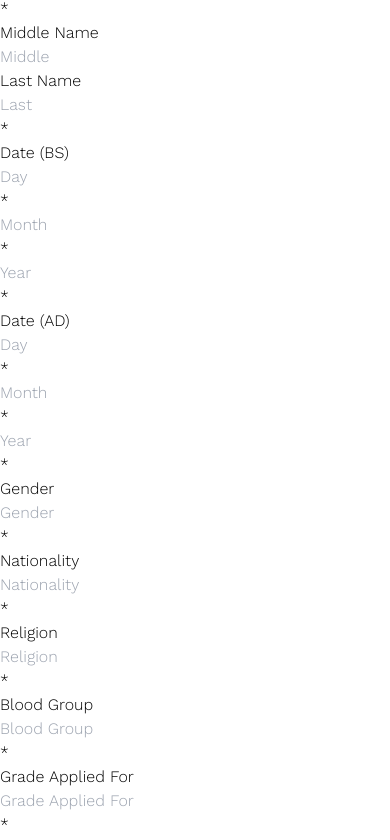
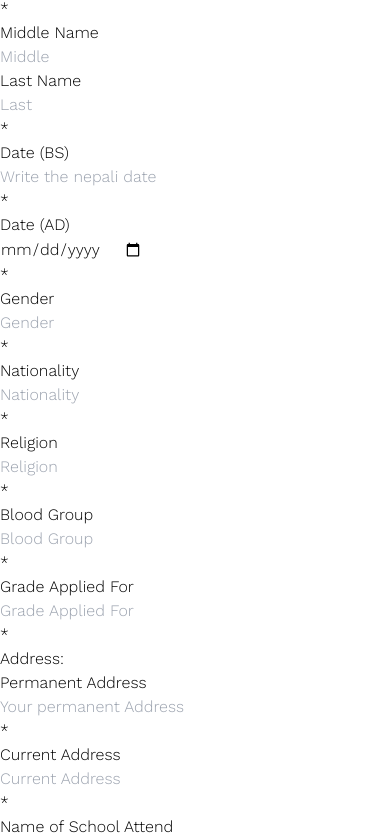
Before and after one commit to prachanda482244/internship-2024, a React (Vite) app in the folder internship-project/: page /login in a window 390 px wide. Shown: the part 1216-2056 px from the top of the page. Built offline with nearby package versions, Linux system fonts and the light colour scheme.

Commit message:
make the form responsive

```diff
--- a/internship-project/src/App.jsx
+++ b/internship-project/src/App.jsx
@@ -1,14 +1,13 @@
 import { Route, Routes } from 'react-router-dom'
 import Navbar from './components/Navbar'
 // import Home from './pages/Home'
-import Login from './pages/Login'
+// import Login from './pages/Login'
 import FormikForm from './Formik/FormikForm'
 
 const App = () => {
   return (
     <div>
       <Navbar />
-      <FormikForm />
       <Routes>
         {/* <Route path='/' element={<Home />} /> */}
         <Route path='/alummi' element={"Allummi"} />
@@ -17,7 +16,7 @@ const App = () => {
         <Route path='/notice' element={"notice"} />
         <Route path='/articles' element={"articles"} />
         <Route path='/download' element={"download"} />
-        <Route path='/login' element={<Login />} />
+        <Route path='/login' element={<FormikForm />} />
       </Routes>
     </div>
   )
--- a/internship-project/src/Formik/FormikForm.jsx
+++ b/internship-project/src/Formik/FormikForm.jsx
@@ -8,12 +8,9 @@ const FormikForm = () => {
         firstName: '',
         middleName: '',
         lastName: '',
-        dobInAdDay: '',
-        dobInAdMonth: '',
-        dobInAdYear: '',
-        dobInBsDay: '',
-        dobInBsMonth: '',
-        dobInBsYear: '',
+
+        dobInAd: '',
+        dobInBs: '',
 
         age: 0,
         gender: '',
@@ -85,8 +82,9 @@ const FormikForm = () => {
 
 
                                 <main className='flex flex-col max-w-6xl mx-auto justify-center bg-white shadow-md rounded p-3'>
-                                    <div className="flex gap-1  justify-between items-center ">
-                                        <h1 className='py-3  px-10 bg-red-400 uppercase text-nowrap text-white font-semibold'>1.CHILD’S personal Information: </h1>
+                                    <div className="flex gap-1 flex-col md:flex-row justify-between md:items-center ">
+                                        <h1 className='py-3  px-10 bg-red-400 uppercase text-nowrap text-white
+                                        font-semibold'>1.CHILD’S personal Information: </h1>
                                         <div className='flex flex-col  py-3 w-full'>
                                             <div className=" bg-red-400 border h-1"></div>
                                             <div className='flex flex-col font-extralight tracking-tighter '>
@@ -100,10 +98,10 @@ const FormikForm = () => {
                                         </div>
                                     </div>
 
-                                    <div className="inputs flex flex-col items-center justify gap-1">
+                                    <div className="inputs flex flex-col w-auto md:w-auto sm:items-center justify gap-1">
 
                                         {/* Name field */}
-                                        <div className="name md:w-full flex items-center justify-start gap-1">
+                                        <div className="name w-full flex md:items-center justify-start md:gap-1">
 
                                             <FormikInput name="firstName" type="text" labelName='First Name' placeholder="First" required={true} />
                                             <FormikInput name="middleName" type="text" labelName='Middle Name' placeholder="Middle" />
@@ -111,55 +109,54 @@ const FormikForm = () => {
                                         </div>
 
                                         {/* DOB FIELD */}
-                                        <div className="flex items-center">
-                                            <div className=' flex flex-col'>
+                                        <div className="flex
+                                         flex-col md:flex-row items-center w-full  ">
+                                            <div className='w-full flex flex-col'>
                                                 <div className=' underline underline-offset-8 ml-5 mt-3'>
                                                     <p>Date (BS)</p>
                                                 </div>
-                                                <div className='flex items-center'>
-                                                    <FormikInput name="dobInBsDay" type="text" placeholder="Day" required={true} />
-                                                    <FormikInput name="dobInBsMonth" type="text" placeholder="Month" required={true} />
-                                                    <FormikInput name="dobInBsYear" type="text" placeholder="Year" required={true} />
+                                                <div className=' flex w-full items-center'>
+                                                    <FormikInput name="dobInBs" type="text" placeholder="Write the nepali date" required={true} />
+
                                                 </div>
                                             </div>
-                                            <div className='flex items-center'>
-                                                <div className=' flex flex-col '>
+                                            <div className='w-full flex flex-col '>
                                                 {/* <div className=' flex flex-col border border-white rounded-sm shadow'> */}
                                                 <div className=' underline underline-offset-8 ml-5 mt-3'>
                                                     <p>Date (AD)</p>
                                                 </div>
-                                                    <div className='flex items-center'>
-                                                        <FormikInput name="dobInAdDay" type="text" placeholder="Day" required={true} />
-                                                        <FormikInput name="dobInAdMonth" type="text" placeholder="Month" required={true} />
-                                                        <FormikInput name="dobInAdYear" type="text" placeholder="Year" required={true} />
-                                                    </div>
+                                                <div className='flex w-full items-center '>
+                                                    <FormikInput name="dobInAd" type="date" placeholder="Day" required={true} />
+
                                                 </div>
                                             </div>
                                         </div>
 
 
                                         {/* GENDER AND NATIONALITY FIELD */}
-                                        <div className="name flex items-center justify-between ">
-                                            <div className='flex items-center'>
-
+                                        <div className="name flex justify-between  ">
+                                            <div className='flex  flex-wrap md:flex-nowrap md:items-center'>
+                                                <div className='flex w-full'>
                                                     <FormikInput name="gender" labelName='Gender' type="text" placeholder="Gender" required={true} />
-
                                                     <FormikInput name="nationality" labelName='Nationality' type="text" placeholder="Nationality" required={true} />
                                                     <FormikInput name="religion" type="text" labelName='Religion' placeholder="Religion" required={true} />
+                                                </div>
+                                                <div className='flex w-full'>
                                                     <FormikInput name="bloodGroup" type="text" labelName='Blood Group' placeholder="Blood Group" required={true} />
                                                     <FormikInput name="gradeAppliedFor" type="text" labelName='Grade Applied For' placeholder="Grade Applied For" required={true} />
+                                                </div>
                                             </div>
                                         </div>
 
                                         {/* permanentAddress: '', currentAddress: '', nameofSchoolAttended*/}
 
-                                        <div className="flex flex-col w-full items-center  ">
+                                        <div className="flex flex-col w-full items-center ">
                                             <div className='w-full py-5 border border-white shadow-lg'>
                                                 <div className='  text-center text-xl  mt-3'>
                                                     <p>Address:</p>
                                                 </div>
                                                 <div className='flex flex-col items-center '>
-                                                    <div className='flex  w-full  items-center'>
+                                                    <div className='flex  w-full items-center'>
                                                         <FormikInput labelName='Permanent Address' name="permanentAddress" type="text" placeholder="Your permanent Address" required={true} />
                                                         <FormikInput name="currentAddress" labelName='Current Address' type="text" placeholder="Current Address" required={true} />
                                                         <FormikInput name="nameofSchoolAttended" labelName='Name of School Attend' type="text" placeholder="Name of school you attend" required={true} />
@@ -177,11 +174,11 @@ const FormikForm = () => {
                                     {/* Parents Info */}
                                     <FormikHeaderComponent heading=' 2.STUDENT&apos;S PARENTAL INFORMATION (PARENT/ GUARDIAN)' />
 
-                                    <div className='mb-4'>
+                                    <div className='mb-4 w-full'>
                                         <div className='text-center uppercase text-xl  mt-3'>
                                             Parents Info
                                         </div>
-                                        <div className="flex flex-wrap shadow-xl border border-white ">
+                                        <div className="flex flex-wrap w-full shadow-xl border border-white ">
                                             <div className='flex w-full py-3 '>
 
                                                 <FormikInput name='motherName' labelName='Mother Name' required={true} placeholder={'Enter Mother Name'} type='text' />
@@ -205,10 +202,10 @@ const FormikForm = () => {
                                     <FormikHeaderComponent heading='3.Emergency contact other than parents:' />
 
                                     <div className='flex flex-col'>
-                                        <div className='text-center uppercase text-xl  mt-3'>
+                                        <div className='text-center mx-auto uppercase text-xl  mt-3'>
                                             Emergency Contacts:
                                         </div>
-                                        <div className='flex items-center flex-wrap mb-3  '>
+                                        <div className='flex flex-col md:flex-row md:items-center flex-wrap mb-3  '>
                                             <FormikInput name='personName' labelName='Your Name' required={true} placeholder={'Your Name'} type='text' />
                                             <FormikInput name='relationshipToTheChild' labelName='your relationship To The Child' required={true} placeholder={'Your Relation to the child'} type='text' />
                                             <FormikInput name='mobileNumber' labelName='your Contact Number' required={true} placeholder={'Your contact Number'} type='number' />
@@ -220,7 +217,7 @@ const FormikForm = () => {
                                     <FormikHeaderComponent heading='4.DOCUMENTS TO BE ATTACHED (upload)' />
 
                                     <div className='mb-4'>
-                                        <div className='flex  items-center flex-wrap'>
+                                        <div className='flex flex-col md:flex-row w-full md:items-center flex-wrap'>
                                             <FormikInput labelName='Birth Certificate' name='birthCertificate' required={true} type='file' />
                                             <FormikInput labelName='transfer certificate' name='transferCertificate' required={true} type='file' />
                                             <FormikInput labelName='Migration' name='migration' required={true} type='file' />
@@ -229,24 +226,23 @@ const FormikForm = () => {
                                             <FormikInput labelName='parent Citizenship' name='parentCitizenship' required={true} type='file' />
 
                                         </div>
-                                        <div className='flex mx-auto justify-center items-center '>
+                                        <div className='md:flex md:mx-auto justify-center items-center '>
                                             <FormikInput labelName='pp size Photo Of Student' name='ppPhotoOfStudent' required={true} type='file' />
                                         </div>
                                     </div>
 
                                     <FormikHeaderComponent heading=' 5.Transporation Facility' />
 
-                                    <div className='flex flex-col  p-2  h-32 '>
-                                        <div className='flex items-center mt-10 '>
+                                    <div className='flex flex-col   p-2 h-44 md:h-32 '>
+                                        <div className='flex md:items-center mt-10 '>
                                             <FormikCheckBox name='hostelFacility' label="Hostel Facility" />
                                             <FormikCheckBox name='transportationService' label="Transporation Facility" />
                                         </div>
-                                        <div className=' w-full flex  justify-center '>
+                                        <div className='  md:w-full flex items-center  md:justify-center '>
                                             {
                                                 values.transportationService ?
                                                     <FormikInput name="transportationLocation" type="text" placeholder="Transportation Location" />
-                                                    : null
-
+                                                    : <p className='text-center text-red-400 text-sm font-bold h-10 mt-10 ml-10 md:mt-10'>*If you want the transportation facility ,tick in the box !! *</p>
                                             }
                                         </div>
 
@@ -265,6 +261,7 @@ const FormikForm = () => {
 
         </div>
     )
+
 }
 
 export default FormikForm
--- a/internship-project/src/Formik/FormikHeaderComponent.jsx
+++ b/internship-project/src/Formik/FormikHeaderComponent.jsx
@@ -1,7 +1,7 @@
 const FormikHeaderComponent = ({ heading }) => {
     return (
-        <div>
-            <h1 className='py-3  px-10 bg-red-400 uppercase text-nowrap text-white font-semibold'>
+        <div className=" w-full md:w-auto">
+            <h1 className='py-3 md:w-full px-10 bg-red-400 uppercase text-wrap text-white font-semibold'>
                 {heading}
             </h1>
         </div>
--- a/internship-project/src/Formik/FormikInput.jsx
+++ b/internship-project/src/Formik/FormikInput.jsx
@@ -6,14 +6,14 @@ const FormikInput = ({ name, placeholder, type, required, labelName, ...props })
             {
                 ({ field, meta }) => {
                     return (
-                        <div className='flex flex-col  mt-3 h-24  md:w-1/2 px-3 mb-6 md:mb-0'>
-                            <label className="block mb-2 ml-1 uppercase tracking-wide text-gray-700 text-xs font-bold " >
+                        <div className='flex flex-col mt-3 h-24 w-full md:w-1/2 gap-2 md:gap-0 px-3 mb-6 md:mb-0'>
+                            <label className="block mb-2 ml-1 sm:w-32 min-h-5 md:min-h-0 md:w-full ppercase tracking-wide text-gray-700 text-xs font-bold " >
                                 {labelName}
                             </label>
 
                             <div className="relative">
                                 <input
-                                    className={`appearance-none block w-full bg-white border-red-700 text-gray-700 border rounded py-3 px-4 mb-3 leading-tight focus:outline-none focus:bg-white focus:border-purple-500`}
+                                    className={`appearance-none tracking-tighter block w-full bg-white border-red-700 text-gray-700 border rounded py-3 px-4 mb-3 leading-tight focus:outline-none focus:bg-white focus:border-purple-500`}
                                     type={type}
                                     name={name}
                                     onChange={field.onChange}
```
Also changed, not shown: internship-project/src/Formik/schema/formikSchema.js (+2 -6 lines). Lines whose indentation alone changed are shown as unchanged.
